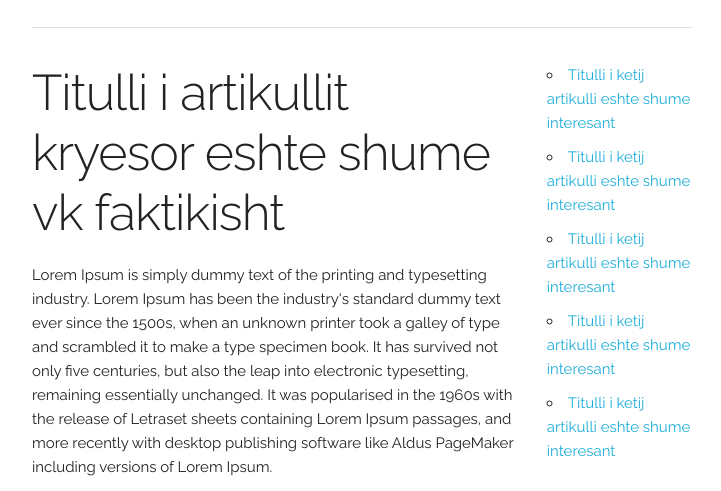
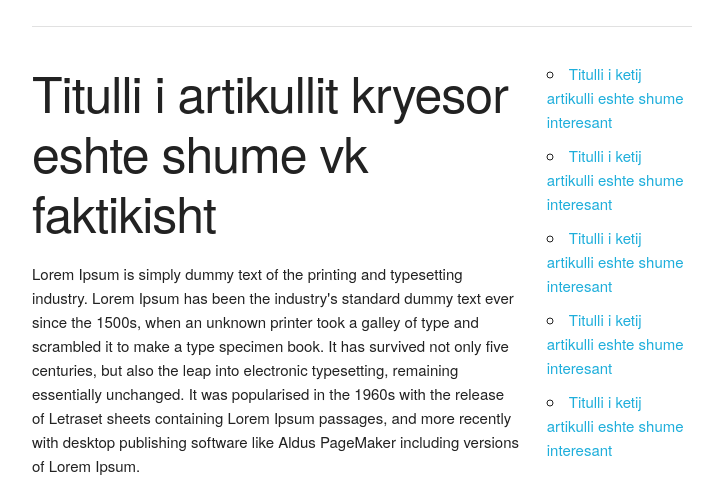
Before and after one commit to Seadi/test, a plain HTML site: page index.html in a window 1280 px wide. Shown: the part 344-835 px from the top of the page, without its empty margins (278-999 px from the left). Drawn offline with Linux system fonts and the light colour scheme.

Commit message:
Update index.html

```diff
--- a/index.html
+++ b/index.html
@@ -15,7 +15,7 @@
 
   <!-- FONT
   –––––––––––––––––––––––––––––––––––––––––––––––––– -->
-  <link href="//fonts.googleapis.com/css?family=Raleway:400,300,600" rel="stylesheet" type="text/css">
+  <link href="https://fonts.googleapis.com/css?family=Lobster|Open+Sans" rel="stylesheet" type="text/css">
 
   <!-- CSS
   –––––––––––––––––––––––––––––––––––––––––––––––––– -->
```
